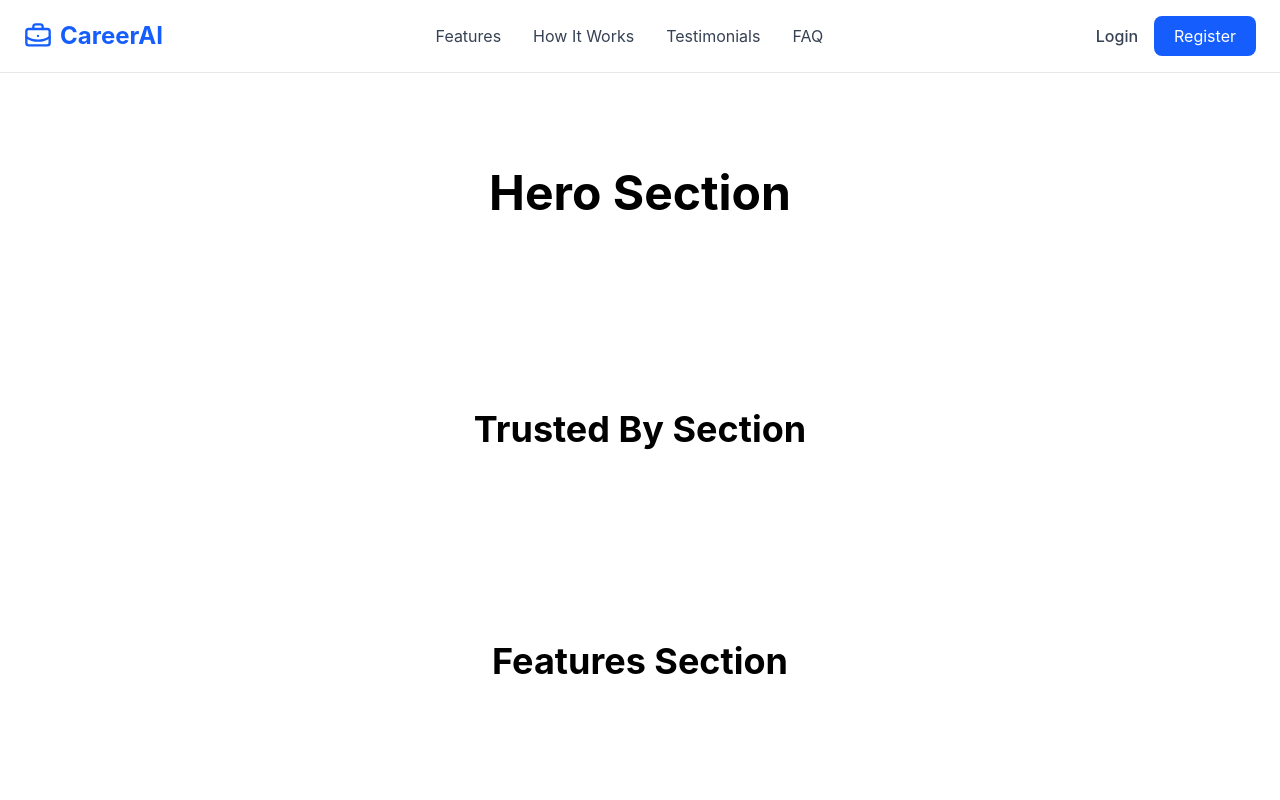
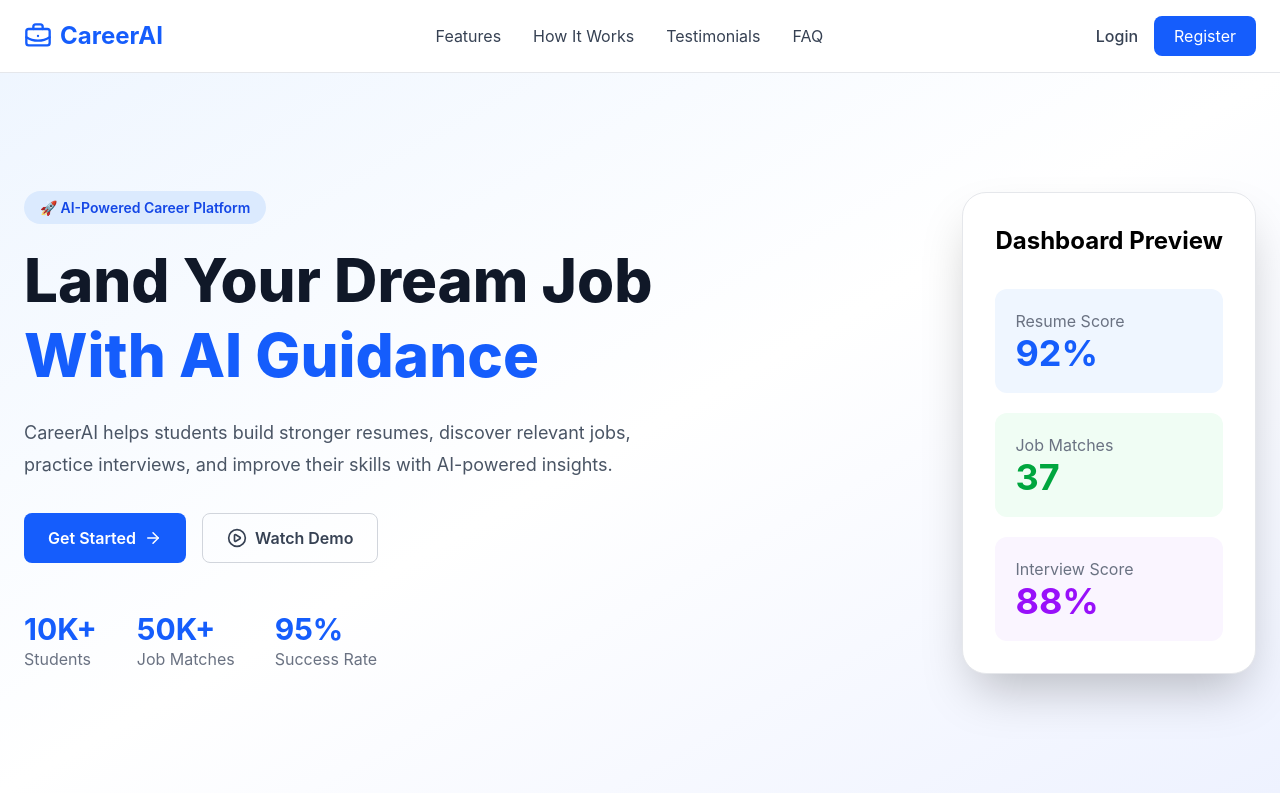
Before and after one commit to teekshnasaraf/careerAI, a React (Vite) app in the folder frontend/: page / in a window 1280 px wide. Shown: the top 800 px of the page. Built offline with nearby package versions, Linux system fonts and the light colour scheme.

Commit message:
feat(hero): build hero section with CTA and dashboard preview

```diff
--- a/frontend/src/pages/Landing/components/Hero.tsx
+++ b/frontend/src/pages/Landing/components/Hero.tsx
@@ -1,7 +1,106 @@
+import { ArrowRight, PlayCircle } from "lucide-react";
+import { Link } from "react-router-dom";
+
 function Hero() {
   return (
-    <section className="py-24 text-center">
-      <h1 className="text-5xl font-bold">Hero Section</h1>
+    <section className="bg-gradient-to-br from-blue-50 via-white to-indigo-50">
+      <div className="mx-auto flex min-h-[90vh] max-w-7xl flex-col items-center justify-between gap-16 px-6 py-20 lg:flex-row">
+
+        {/* Left Side */}
+
+        <div className="max-w-2xl">
+            <span className="rounded-full bg-blue-100 px-4 py-2 text-sm font-semibold text-blue-700">
+                🚀 AI-Powered Career Platform
+            </span>
+
+            <h1 className="mt-6 text-5xl font-extrabold leading-tight text-gray-900 md:text-6xl">
+                Land Your Dream Job
+                <span className="block text-blue-600">
+                    With AI Guidance
+                </span>
+            </h1>
+
+            <p className="mt-6 text-lg leading-8 text-gray-600">
+                CareerAI helps students build stronger resumes,
+                discover relevant jobs, practice interviews,
+                and improve their skills with AI-powered insights.
+            </p>
+            <div className="mt-8 flex flex-wrap gap-4">
+
+                <Link
+                    to="/register"
+                    className="flex items-center gap-2 rounded-lg bg-blue-600 px-6 py-3 font-semibold text-white transition hover:bg-blue-700"
+                >
+                    Get Started
+                    <ArrowRight size={18} />
+                </Link>
+
+                <button
+                    className="flex items-center gap-2 rounded-lg border border-gray-300 px-6 py-3 font-semibold text-gray-700 transition hover:bg-gray-100"
+                >
+                    <PlayCircle size={20} />
+                    Watch Demo
+                </button>
+
+            </div>
+            <div className="mt-12 flex flex-wrap gap-10">
+
+                <div>
+                    <h3 className="text-3xl font-bold text-blue-600">10K+</h3>
+                    <p className="text-gray-500">Students</p>
+                </div>
+
+                <div>
+                    <h3 className="text-3xl font-bold text-blue-600">50K+</h3>
+                    <p className="text-gray-500">Job Matches</p>
+                </div>
+
+                <div>
+                    <h3 className="text-3xl font-bold text-blue-600">95%</h3>
+                    <p className="text-gray-500">Success Rate</p>
+                </div>
+
+            </div>
+        </div>
+
+        {/* Right Side */}
+
+        <div>
+            <div className="w-full max-w-md rounded-3xl border border-gray-200 bg-white p-8 shadow-2xl">
+
+                <h2 className="mb-8 text-2xl font-bold">
+                    Dashboard Preview
+                </h2>
+
+                <div className="space-y-5">
+
+                    <div className="rounded-xl bg-blue-50 p-5">
+                    <p className="text-gray-500">Resume Score</p>
+                    <h3 className="text-4xl font-bold text-blue-600">
+                        92%
+                    </h3>
+                    </div>
+
+                    <div className="rounded-xl bg-green-50 p-5">
+                    <p className="text-gray-500">Job Matches</p>
+                    <h3 className="text-4xl font-bold text-green-600">
+                        37
+                    </h3>
+                    </div>
+
+                    <div className="rounded-xl bg-purple-50 p-5">
+                    <p className="text-gray-500">Interview Score</p>
+                    <h3 className="text-4xl font-bold text-purple-600">
+                        88%
+                    </h3>
+                    </div>
+
+                </div>
+
+            </div>
+        </div>
+
+      </div>
     </section>
   );
 }
```
